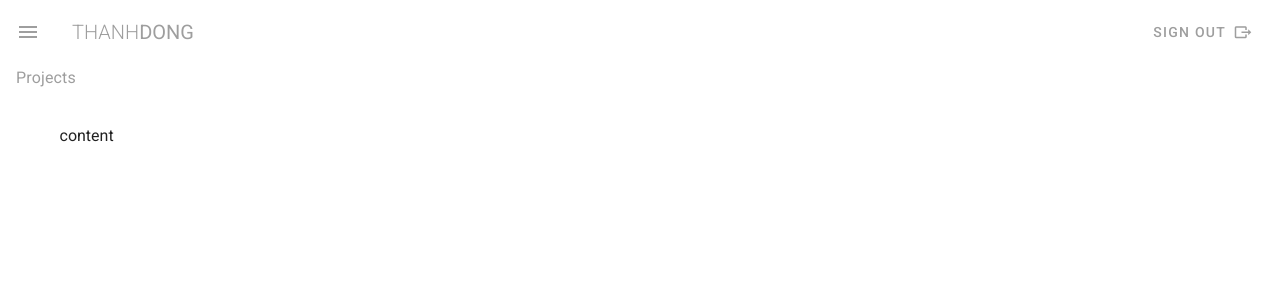
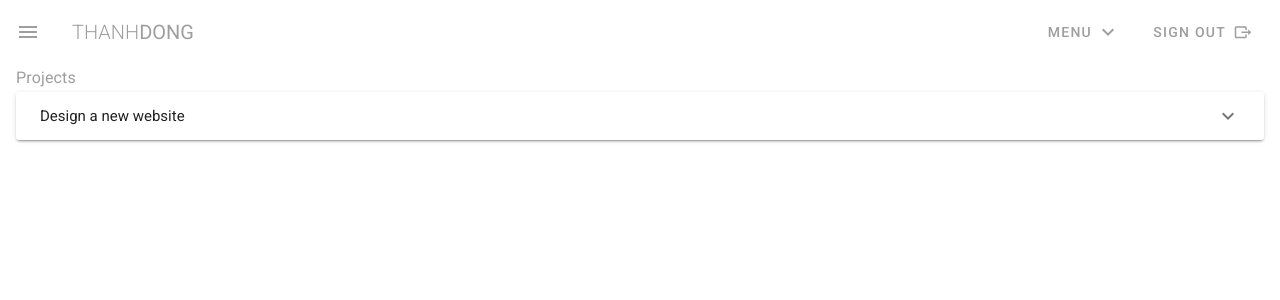
Before and after one commit to thanhdong2k1/todo-ninja, a Vue app: page /projects in a window 1280 px wide. Shown: the top 300 px of the page. Built offline with nearby package versions, Linux system fonts and the light colour scheme.

Commit message:
todo-ninja

```diff
--- a/src/components/Navbar.vue
+++ b/src/components/Navbar.vue
@@ -7,6 +7,21 @@
                 <span>Dong</span>
             </v-toolbar-title>
             <v-spacer></v-spacer>
+            <!-- drop down menu -->
+            <v-menu offset-y>
+                <template v-slot:activator="{ on, attrs }">
+                    <v-btn flat text color="grey" v-bind="attrs" v-on="on">
+                        Menu
+                        <v-icon class="pl-1">mdi-chevron-down</v-icon>
+                    </v-btn>
+                </template>
+                <v-list>
+                    <v-list-item v-for="link in links" :key="link" :to="link.route">
+                    <v-list-item-title >{{ link.text }}</v-list-item-title>
+                    </v-list-item>
+                </v-list>
+            </v-menu>
+            <!-- /drop down menu -->
             <v-btn flat text color="grey">
                 <span>Sign Out</span>
                 <v-icon right>mdi-export</v-icon>
@@ -24,6 +39,11 @@
                         <p class="white--text subheading mt-1">The Net Ninja</p>
                     </v-col>
                 </v-row>
+                <v-row>
+                    <v-col cols="12" align="center">
+                        <Popup />
+                    </v-col>
+                </v-row>
             </v-container>
             <v-list>
                 <v-list-item v-for="link in links" :key="link.text" :to="link.route">
@@ -39,7 +59,10 @@
     </nav>
 </template>
 <script>
+import Popup from './Popup'
+
 export default {
+    components: { Popup },
     name: 'App',
     data(){
         return{
--- /dev/null
+++ b/src/components/Popup.vue
@@ -0,0 +1,22 @@
+<template>
+    <v-dialog v-model="dialog" width="500">
+      <template v-slot:activator="{ on }">
+        <v-btn class="success" dark v-on="on">Add New Project</v-btn>
+      </template>
+      <v-card>
+        <v-card-title class="headline grey lighten-2" primary-title>
+            Add a New Project
+        </v-card-title>
+      </v-card>
+    </v-dialog>
+</template>
+<script>
+export default {
+    name: 'App',
+    data(){
+        return{
+
+        }
+    }
+}
+</script>
--- a/src/views/ProjectsView.vue
+++ b/src/views/ProjectsView.vue
@@ -1,16 +1,42 @@
 <template>
   <div class="projects">
     <h1 class="subtitle-1 grey--text">Projects</h1>
-    <v-container class="my-5">
+    <v-expansion-panels>
+        <v-expansion-panel v-for="project in myProjects" :key="project.title">
+          <v-expansion-panel-header>{{ project.title }}</v-expansion-panel-header>
+          <v-expansion-panel-content>
+            <v-card flat>
+              <v-card-text class="px-0 py-0 grey--text">
+                <div class="font-weight-bold">due by {{ project.due }}</div>
+                <div>{{ project.content }}</div>
+              </v-card-text>
+            </v-card>
+          </v-expansion-panel-content>
+        </v-expansion-panel>
+      </v-expansion-panels>
+    <!-- <v-container class="my-5">
       content
-    </v-container>
+    </v-container> -->
   </div>
 </template>
 <script>
   export default {
     data(){
     return{
+      projects: [
+          { title: 'Design a new website', person: 'The Net Ninja', due: '1st Jan 2019', status: 'ongoing', content: 'Lorem ipsum dolor sit amet consectetur adipisicing elit. Sunt consequuntur eos eligendi illum minima adipisci deleniti, dicta mollitia enim explicabo fugiat quidem ducimus praesentium voluptates porro molestias non sequi animi!'},
+          { title: 'Code up the homepage', person: 'Chun Li', due: '10th Jan 2019', status: 'complete', content: 'Lorem ipsum dolor sit amet consectetur adipisicing elit. Sunt consequuntur eos eligendi illum minima adipisci deleniti, dicta mollitia enim explicabo fugiat quidem ducimus praesentium voluptates porro molestias non sequi animi!'},
+          { title: 'Design video thumbnails', person: 'Ryu', due: '20th Dec 2018', status: 'complete', content: 'Lorem ipsum dolor sit amet consectetur adipisicing elit. Sunt consequuntur eos eligendi illum minima adipisci deleniti, dicta mollitia enim explicabo fugiat quidem ducimus praesentium voluptates porro molestias non sequi animi!'},
+          { title: 'Create a community forum', person: 'Gouken', due: '20th Oct 2018', status: 'overdue', content: 'Lorem ipsum dolor sit amet consectetur adipisicing elit. Sunt consequuntur eos eligendi illum minima adipisci deleniti, dicta mollitia enim explicabo fugiat quidem ducimus praesentium voluptates porro molestias non sequi animi!'},
+        ]
+      }
+    },
+    computed:{
+      myProjects (){
+        return this.projects.filter(project =>{
+          return project.person === 'The Net Ninja'
+        })
+      }
     }
   }
-  }
 </script>
```
